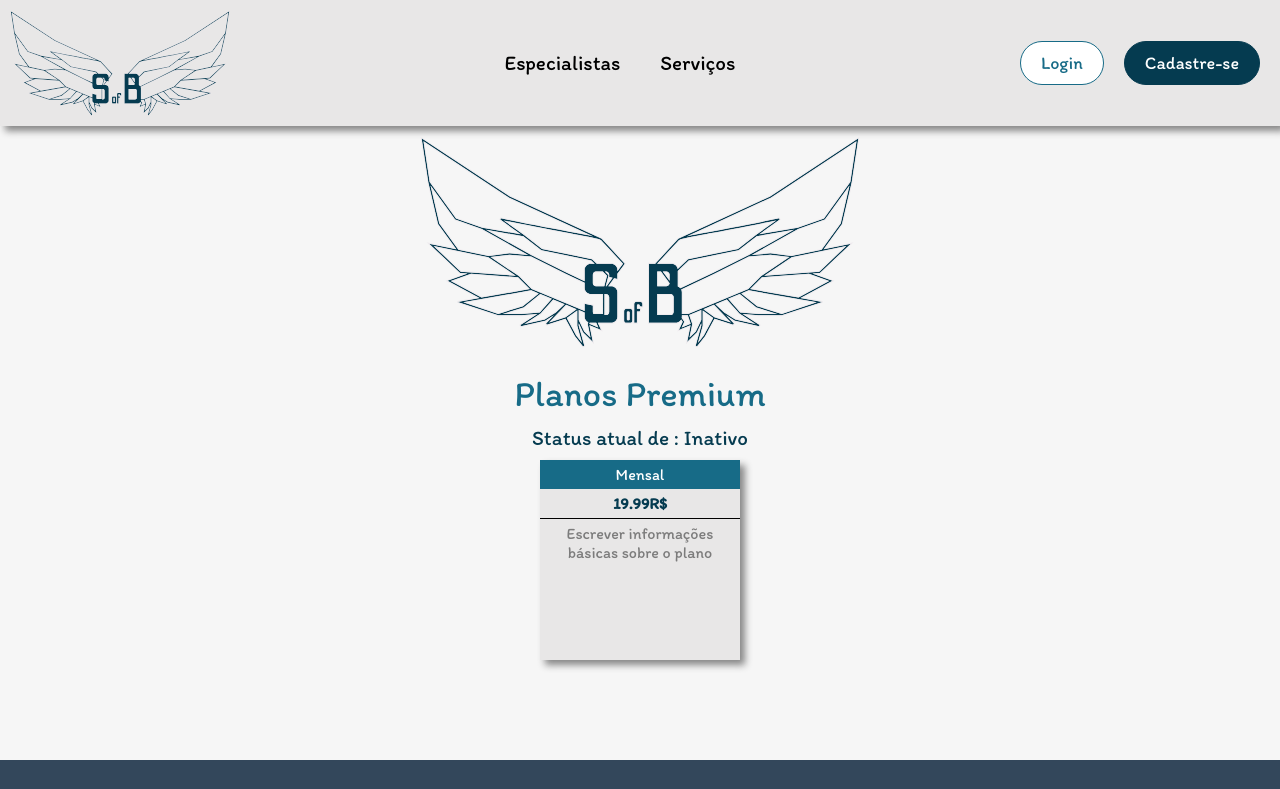
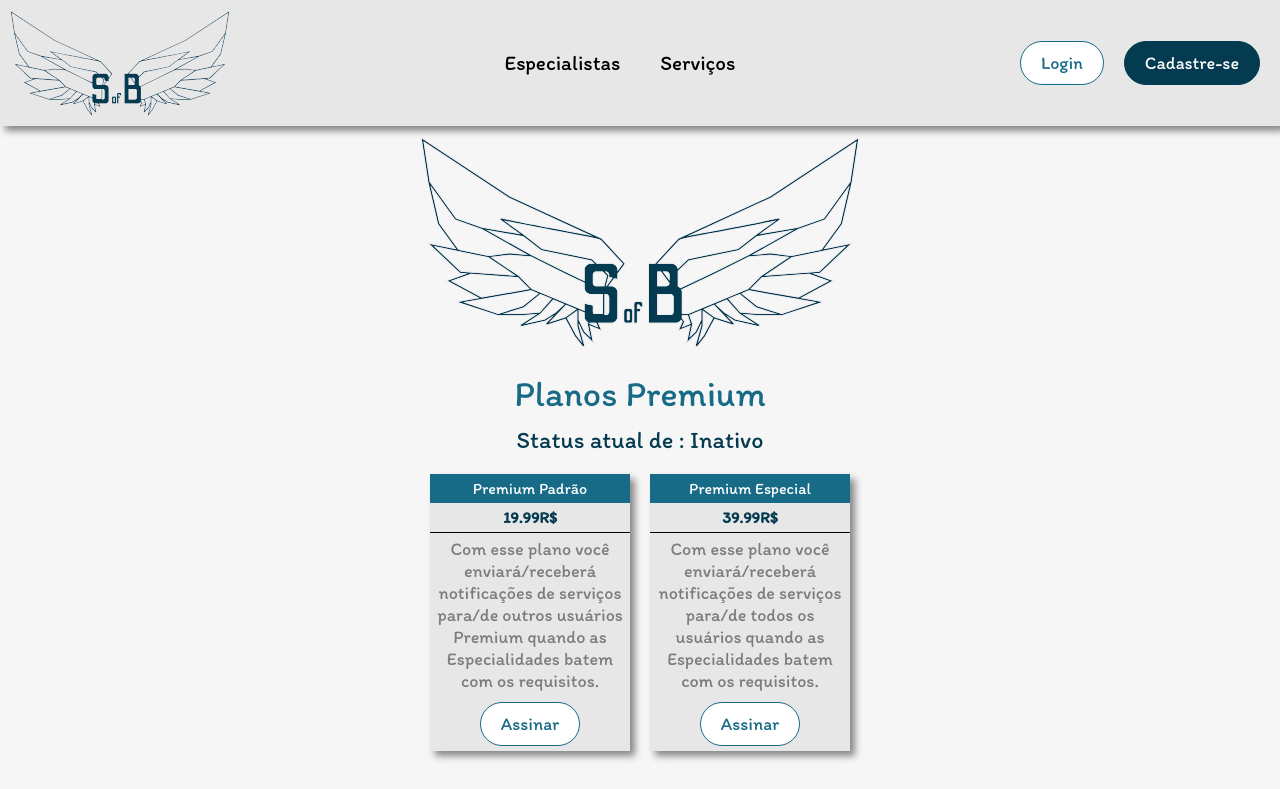
Before and after one commit to RA4Z/server-of-business, a React (Create React App) app: page /planos in a window 1280 px wide. Shown: the top 789 px of the page. Built offline with nearby package versions, Linux system fonts and the light colour scheme; no server answers.

Commit message:
Escolhendo algum plano para assinatura

```diff
--- a/src/pages/Cadastro/index.tsx
+++ b/src/pages/Cadastro/index.tsx
@@ -26,6 +26,8 @@ export default function Cadastro(props: Props) {
         cidade: '',
         estado: '',
         telefone: '',
+        dataExpira: '',
+        planoAtual: '',
         premium: false,
         autonomo: false,
         freelancer: false,
--- a/src/pages/Planos/Plano/Plano.module.scss
+++ b/src/pages/Planos/Plano/Plano.module.scss
@@ -2,9 +2,11 @@
 @import "styles/breakpoints";
 
 .container {
+    display: flex;
+    justify-content: space-between;
+    flex-direction: column;
     box-shadow: 5px 5px 7px #888888;
     background-color: $backgrounds;
-    height: 200px;
     width: 200px;
 
     &__header {
@@ -21,5 +23,10 @@
     &__body {
         color: $texto-secundario;
         padding: 5px;
+        font-size: calc(10px + 1vmin);
+    }
+
+    &__btn {
+        padding: 5px;
     }
 }
--- a/src/pages/Planos/Plano/index.tsx
+++ b/src/pages/Planos/Plano/index.tsx
@@ -1,15 +1,18 @@
 import { Divider } from '@mui/material'
 import styles from './Plano.module.scss'
+import Button from 'components/Button'
 
 interface Props {
     titulo: string,
     valor: number,
     descricao: string
+    onClick: () => any
 }
 
 export default function Plano(props: Props) {
     return (
         <div className={styles.container}>
+            <div>
                 <div className={styles.container__header}>
                     {props.titulo}
                 </div>
@@ -21,5 +24,9 @@ export default function Plano(props: Props) {
                     {props.descricao}
                 </div>
             </div>
+            <div className={styles.container__btn}>
+                <Button dark={false} texto='Assinar' onClick={() => props.onClick()} />
+            </div>
+        </div>
     )
 }
--- a/src/pages/Planos/Planos.module.scss
+++ b/src/pages/Planos/Planos.module.scss
@@ -12,13 +12,14 @@
     list-style-type: none;
 
     &__texto {
-        font-size: calc(5px + 2vmin);
+        font-size: calc(8px + 2vmin);
     }
 
     &__planos {
         display: flex;
         justify-content: center;
-        margin: 10px;
+        margin: 20px;
         flex-wrap: wrap;
+        gap: 20px;
     }
 }
--- a/src/pages/Planos/index.tsx
+++ b/src/pages/Planos/index.tsx
@@ -3,8 +3,23 @@ import logo from 'images/logo.svg'
 import styles from './Planos.module.scss'
 import TextoTitulos from 'components/TextoTitulos'
 import Plano from './Plano'
+import { useState } from 'react'
+import { Snackbar } from '@mui/material'
 
 export default function Planos(usuarioLogado: User_Interface) {
+    const [statusToast, setStatusToast] = useState({
+        visivel: false,
+        message: ''
+    })
+    async function selecionarPlano(plano: string) {
+        if (usuarioLogado.planoAtual !== undefined) {
+            if (usuarioLogado.planoAtual === plano) {
+                setStatusToast({ message: 'Você já possui este plano!', visivel: true })
+            }
+        } else {
+            console.log(`Selecionando Plano ${plano}`)
+        }
+    }
     return (
         <div className={styles.container}>
             <img className={styles.logotipo} src={logo} alt='Logo do projeto' />
@@ -12,9 +27,21 @@ export default function Planos(usuarioLogado: User_Interface) {
             <li className={styles.container__texto}>Status atual de {usuarioLogado.nome}: {usuarioLogado.premium ? 'Ativo' : 'Inativo'}</li>
 
             <div className={styles.container__planos}>
-                <Plano titulo='Mensal' valor={19.99} descricao='Escrever informações básicas sobre o plano' />
+                <Plano titulo='Premium Padrão'
+                    valor={19.99}
+                    onClick={() => selecionarPlano('Padrão')}
+                    descricao='Com esse plano você enviará/receberá notificações de serviços para/de outros usuários Premium quando as Especialidades batem com os requisitos.' />
+
+                <Plano titulo='Premium Especial'
+                    valor={39.99}
+                    onClick={() => selecionarPlano('Especial')}
+                    descricao='Com esse plano você enviará/receberá notificações de serviços para/de todos os usuários quando as Especialidades batem com os requisitos.' />
             </div>
-
+            <Snackbar
+                open={statusToast.visivel}
+                onClose={() => setStatusToast({ ...statusToast, visivel: false })}
+                autoHideDuration={3000}
+                message={statusToast.message} />
         </div>
     )
 }
--- a/src/types/User.ts
+++ b/src/types/User.ts
@@ -9,6 +9,8 @@ export interface User_Interface {
     pais: string,
     descricao: string,
     telefone: string,
+    dataExpira: string,
+    planoAtual: string,
     premium: boolean,
     autonomo: boolean,
     freelancer: boolean,
--- a/src/utils/infos.ts
+++ b/src/utils/infos.ts
@@ -10,6 +10,8 @@ export const info_especialistas = [
         pais: '',
         descricao: '',
         telefone: '',
+        dataExpira: '',
+        planoAtual: '',
         premium: false,
         autonomo: false,
         freelancer: false,
```
Lines whose indentation alone changed are shown as unchanged.
